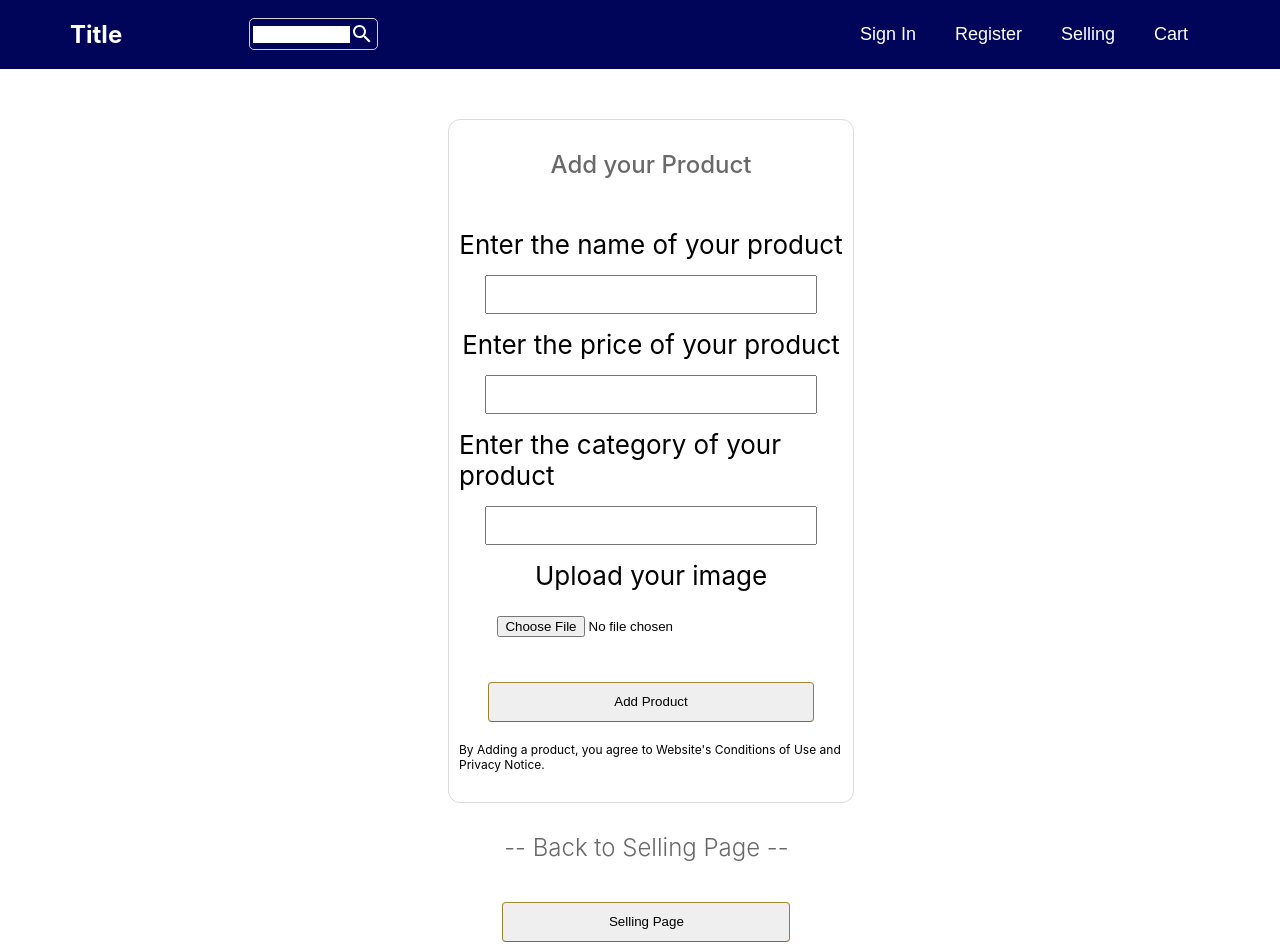
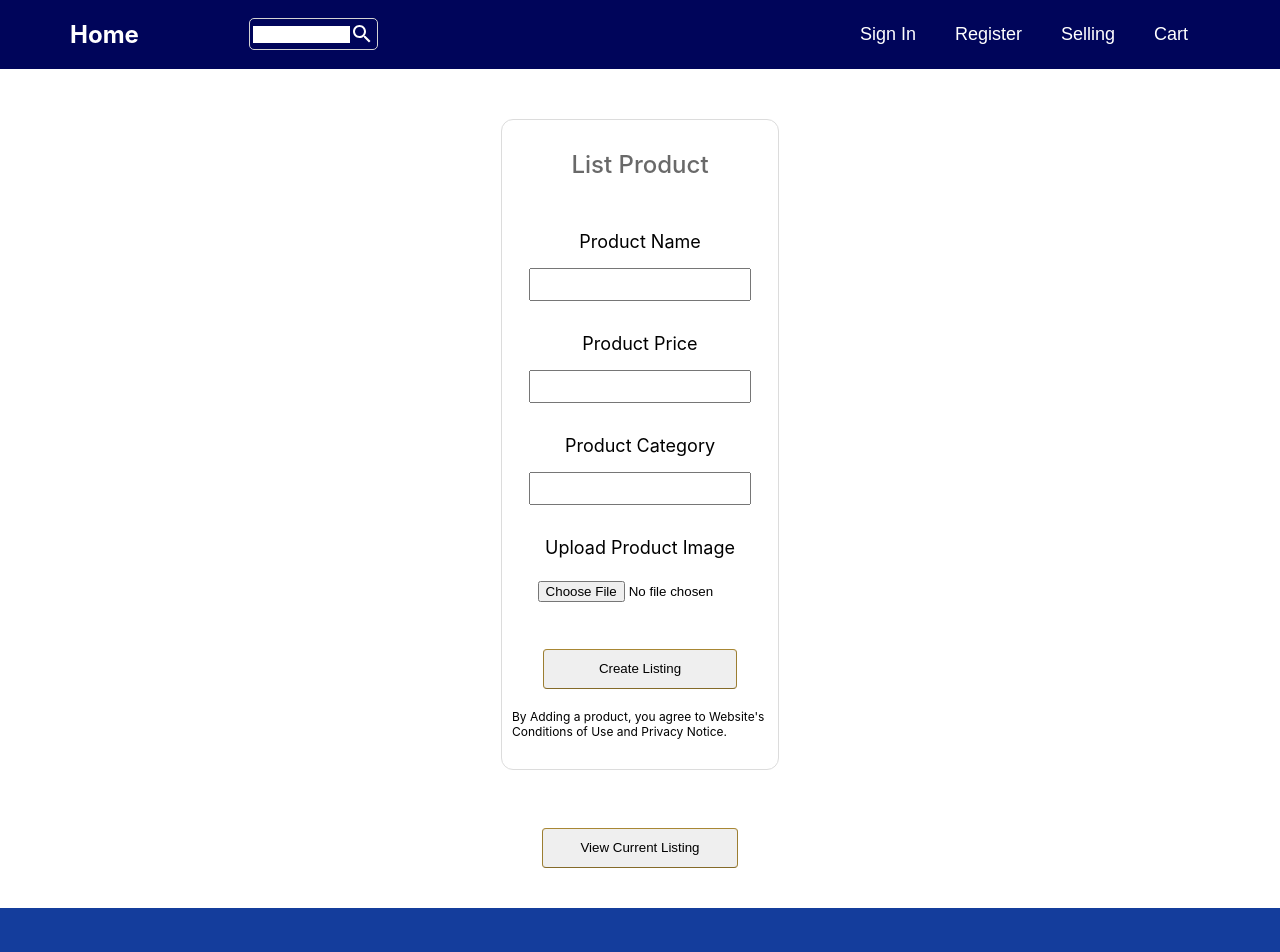
Before and after one commit to Tianming20/amazon-mock-app, a React (Create React App) app: page /addproduct in a window 1280 px wide. Shown: the top 952 px of the page. Built offline with nearby package versions, Linux system fonts and the light colour scheme.

Commit message:
ui update

```diff
--- a/src/components/Navbar.js
+++ b/src/components/Navbar.js
@@ -1,5 +1,6 @@
 import styled from 'styled-components'
 import SearchIcon from '@mui/icons-material/Search';
+import HomeIcon from '@mui/icons-material/Home';
 import { useNavigate } from "react-router-dom";
 import { useState, useContext } from 'react';
 import { UserContext } from "../context/UserContext";
@@ -96,7 +97,7 @@ export default function Navbar() {
       <Wrapper>
         <Left>
           <Logo onClick={() => { navigate("/") }}>
-            Title
+            Home
           </Logo>
           {/* <Language>
             English
--- a/src/pages/AddProduct.js
+++ b/src/pages/AddProduct.js
@@ -3,23 +3,23 @@ import styled from 'styled-components'
 import Navbar from '../components/Navbar'
 import Footer from '../components/Footer'
 import { useNavigate } from 'react-router-dom'
-import {useFormik} from 'formik'
+import { useFormik } from 'formik'
 import * as Yup from 'yup';
-import {useDispatch} from "react-redux";
-import {addProducts} from '../store/modules/SellingProducts'
+import { useDispatch } from "react-redux";
+import { addProducts } from '../store/modules/SellingProducts'
 
 const Container = styled.div`
     width: 100vw;
-    height: 100vh;
     display: flex;
     flex-direction: column;
-    justify-content: space-between;
+    align-items: center;
+    justify-content: center;
 `
 
+
 const Wrapper = styled.div`
-    width: 30%;
+    width: 20%;
     padding: 10px;
-    margin-left: 35%;
     margin-top: 50px;
     margin-bottom: 10px;
     border: 0.5px #DCDCDC solid;
@@ -32,8 +32,6 @@ const Title = styled.h2`
     font-weight: 500;
     display: flex;
     justify-content: center;
-    margin-bottom: 50px;
-
 `;
 
 const Form = styled.form`
@@ -41,16 +39,17 @@ const Form = styled.form`
     flex-direction: column;
     justify-content: center;
     align-items: center;
-    gap: 15px;
 `;
 
 const Label = styled.label`
-    font-size: 26px;
+margin-top: 2rem;
+margin-bottom: 1rem;
+    font-size: 18px;
     font-weight: 400;
 `
 
 const Input = styled.input`
-    padding: 10px;
+    padding: 7px;
     color: black;
     width: 80%;
 `;
@@ -63,13 +62,13 @@ const Agreement = styled.span`
 `
 
 const Button = styled.button`
-    margin-top: 20px;
+    margin-top: 40px;
     background-color: "#FFFFFF";
     border: 1px black solid;
     border-radius: 4px;
     color: black;
     cursor: pointer;
-    width: 85%;
+    width: 76%;
     height: 40px;
     border-radius: 4px;
     border-color: #a88734 #9c7e31 #846a29;
@@ -79,8 +78,8 @@ const Button = styled.button`
 `;
 
 const Bottom = styled.div`
-    width: 25%;
-    margin-left: 38%;
+    margin-top: 3rem;
+    width: 17%;
     display: flex;
     flex-direction: column;
     justify-content: center;
@@ -141,68 +140,70 @@ export default function AddProduct() {
             img: Yup.string().required("Required"),
         }),
         onSubmit: (values) => {
-            dispatch(addProducts({newProduct:values}));
+            dispatch(addProducts({ newProduct: values }));
             console.log(values.img);
             navigate("/sell");
         }
     })
 
-  return (
-    <Container>
-        <Navbar />
-            <Wrapper>
-                    <Title>Add your Product</Title>
+    return (
+        <>
+            <Navbar />
+            <Container>
+
+                <Wrapper>
+                    <Title>List Product</Title>
                     <Form onSubmit={formik.handleSubmit}>
                         <Label htmlFor="name">
-                            Enter the name of your product
+                            Product Name
                         </Label>
                         <Input type="text" id="name" name="name"
                             value={formik.values.name}
                             onChange={formik.handleChange}
                             onBlur={formik.handleBlur}
                         />
-                        {formik.touched.name && formik.errors.name? <P>{formik.errors.name}</P>: null}
+                        {formik.touched.name && formik.errors.name ? <P>{formik.errors.name}</P> : null}
                         <Label htmlFor="price">
-                            Enter the price of your product
+                            Product Price
                         </Label>
                         <Input type="text" id="price" name="price"
                             value={formik.values.price}
                             onChange={formik.handleChange}
                             onBlur={formik.handleBlur}
                         />
-                        {formik.touched.price && formik.errors.price? <P>{formik.errors.price}</P>: null}
+                        {formik.touched.price && formik.errors.price ? <P>{formik.errors.price}</P> : null}
                         <Label htmlFor="category">
-                            Enter the category of your product
+                            Product Category
                         </Label>
                         <Input type="text" id="category" name="category"
                             value={formik.values.category}
                             onChange={formik.handleChange}
                             onBlur={formik.handleBlur}
                         />
-                        {formik.touched.category && formik.errors.category? <P>{formik.errors.category}</P>: null}
+                        {formik.touched.category && formik.errors.category ? <P>{formik.errors.category}</P> : null}
                         <Label htmlFor="image">
-                            Upload your image
+                            Upload Product Image
                         </Label>
                         <Input type="file" id="image" name="img" accept="image/*"
-                            onChange={e=>formik.setFieldValue("img", URL.createObjectURL(e.currentTarget.files[0]))}
+                            onChange={e => formik.setFieldValue("img", URL.createObjectURL(e.currentTarget.files[0]))}
                             onBlur={formik.handleBlur}
                         />
-                        {formik.touched.img && formik.errors.img? <P>{formik.errors.img}</P> : null}
+                        {formik.touched.img && formik.errors.img ? <P>{formik.errors.img}</P> : null}
                         {formik.values.img ? <PreviewImg src={formik.values.img} alt={formik.values.name}></PreviewImg> : null}
-                        <Button type="submit">Add Product</Button>
+                        <Button type="submit">Create Listing</Button>
                     </Form>
                     <Agreement>
                         By Adding a product, you agree to Website's Conditions of Use and Privacy Notice.
                     </Agreement>
                 </Wrapper>
                 <Bottom>
-                    <Subtitle>
-                        -- Back to Selling Page --
-                    </Subtitle>
-                    <Bottombutton onClick={() => navigate("/sell")}>Selling Page</Bottombutton>
+
+                    <Bottombutton onClick={() => navigate("/sell")}>View Current Listing</Bottombutton>
                 </Bottom>
 
-        <Footer />
-    </Container>
-  )
+
+            </Container>
+            <Footer />
+        </>
+    )
 }
--- a/src/pages/Cart.js
+++ b/src/pages/Cart.js
@@ -35,6 +35,7 @@ const Button = styled.button`
     padding: 9px;
     align-items: center;
     margin: auto;
+    margin-top: 100px;
     background-color: #f4d078;
     color: black;
     font-weight: 600;
--- a/src/pages/Selling.js
+++ b/src/pages/Selling.js
@@ -8,7 +8,7 @@ import TableContainer from '@mui/material/TableContainer';
 import TableHead from '@mui/material/TableHead';
 import TableRow from '@mui/material/TableRow';
 import { useNavigate } from "react-router-dom";
-import {useDispatch, useSelector} from "react-redux";
+import { useDispatch, useSelector } from "react-redux";
 import { removeProducts } from "../store/modules/SellingProducts";
 
 const Container = styled.div`
@@ -20,31 +20,36 @@ const Container = styled.div`
 `
 const TitleContainer = styled.div`
     display: flex;
-    justify-content: space-between;
-    padding-left: 100px;
-    padding-right: 100px;
+    justify-content: center;
+    align-items: center;
+    margin-top: 2em;
+    margin-bottom: 1em;
+`
+
+const Title = styled.h2`
+    font-size: 24px;
+    font-weight: 500;
+    display: flex;
+    justify-content: center;
     align-items: center;
 `
 
-const Title = styled.h1`
-    font-size: 40px;
-    font-weight: 400;
+const Wrapper = styled.div`
+    height: 80%;
     display: flex;
+    flex-direction: column;
     justify-content: center;
-`
-
-const Wrapper = styled.div`
-    width: auto;
-    height: 80%;
+    margin: 0 12rem;
 `
 
 const Button = styled.button`
     background-color: "#FFFFFF";
     border: 1px black solid;
     border-radius: 4px;
+    margin-bottom: 3em;
     color: black;
     cursor: pointer;
-    width: 15%;
+    width: 8%;
     height: 40px;
     border-color: #a88734 #9c7e31 #846a29;
     &:hover {
@@ -55,9 +60,7 @@ const Button = styled.button`
 const Img = styled.img`
   width: 90px;
   height: 80px;
-  &:hover {
-    transform: scale(1.4);
-  }
+
 `
 
 const DeleteButton = styled.button`
@@ -66,18 +69,26 @@ const DeleteButton = styled.button`
     border-radius: 4px;
     color: black;
     cursor: pointer;
-    width: 100px;
-    height: 40px;
+    width: 80px;
+    height: 28px;
     border-color: #a88734 #9c7e31 #846a29;
     &:hover {
         background-color: #F5C06A;
     }
 `
 
+const ButtonContainer = styled.div`
+    display: flex;
+    justify-content: center;
+    align-items: center;
+    margin-top: 5em;
+    margin-bottom: 1em;
+`
+
 export default function Selling() {
 
     const navigate = useNavigate();
-    const {sellingProducts} = useSelector(state => state.SellingProducts)
+    const { sellingProducts } = useSelector(state => state.SellingProducts)
     const dispatch = useDispatch();
 
     return (
@@ -85,32 +96,32 @@ export default function Selling() {
             <Navbar />
             <Wrapper>
                 <TitleContainer>
-                <Title>All Selling Products</Title>
-                <Button onClick={()=>navigate("/addproduct")}>Add Product</Button>
+                    <Title>Current Listing</Title>
+
                 </TitleContainer>
-            <TableContainer sx={{ border: 1, borderColor: 'primary.main', mb: 4, ml: 4, mr: 4, width: 'auto'}}>
+                <TableContainer sx={{ border: 1, borderColor: 'primary.main', mb: 4, ml: 4, mr: 4, width: 'auto' }}>
                     <Table sx={{ minWidth: 650 }} aria-label="simple table">
                         <TableHead>
-                        <TableRow>
+                            <TableRow >
                                 <TableCell align="center">ID</TableCell>
-                            <TableCell align="center">Name</TableCell>
+                                <TableCell align="center">Product</TableCell>
+                                <TableCell align="center">Image</TableCell>
+                                <TableCell align="center">Category</TableCell>
                                 <TableCell align="center">Price</TableCell>
-                            <TableCell align="center">Category</TableCell>
-                            <TableCell align="center">Image</TableCell>
                                 <TableCell align="center">Action</TableCell>
                             </TableRow>
                         </TableHead>
                         <TableBody>
                             {sellingProducts.map((row) => (
-                        <TableRow key={row.id} sx={{'&:hover':{backgroundColor:'#F5F5F5'}}} >
+                                <TableRow key={row.id} sx={{ '&:hover': { backgroundColor: '#F5F5F5' } }} >
                                     <TableCell align="center">{row.id}</TableCell>
                                     <TableCell align="center">{row.name}</TableCell>
+                                    <TableCell align="center"><Img src={row.img} alt={row.name} /></TableCell>
+                                    <TableCell align="center">{row.category}</TableCell>
                                     <TableCell align="center">{row.price}</TableCell>
-                            <TableCell align="center">{row.category}</TableCell>
-                            <TableCell align="center"><Img src={row.img} alt={row.name}/></TableCell>
                                     <TableCell align="center">
                                         <DeleteButton
-                                onClick={()=>dispatch(removeProducts({id:row.id}))}>
+                                            onClick={() => dispatch(removeProducts({ id: row.id }))}>
                                             delete
                                         </DeleteButton>
                                     </TableCell>
@@ -119,6 +130,7 @@ export default function Selling() {
                         </TableBody>
                     </Table>
                 </TableContainer>
+                <ButtonContainer><Button onClick={() => navigate("/addproduct")}>Create Listing</Button></ButtonContainer>
 
 
             </Wrapper>
```
Also changed, not shown: src/pages/Login.js (+9 -7 lines), src/pages/Register.js (+9 -7 lines). Lines whose indentation alone changed are shown as unchanged.
